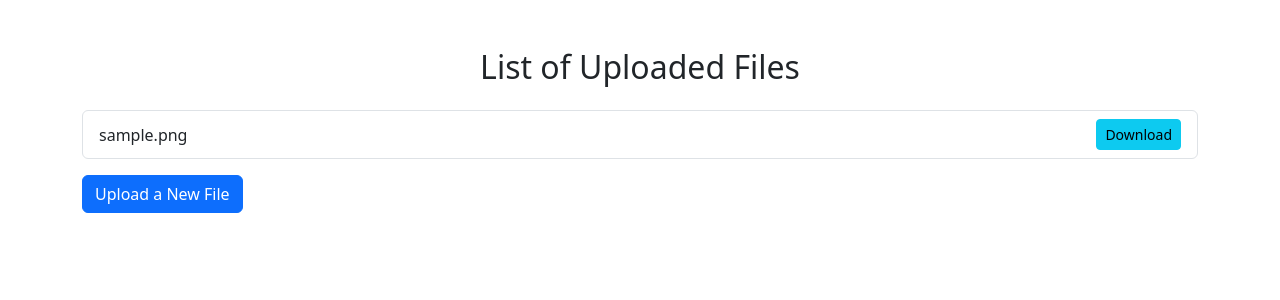
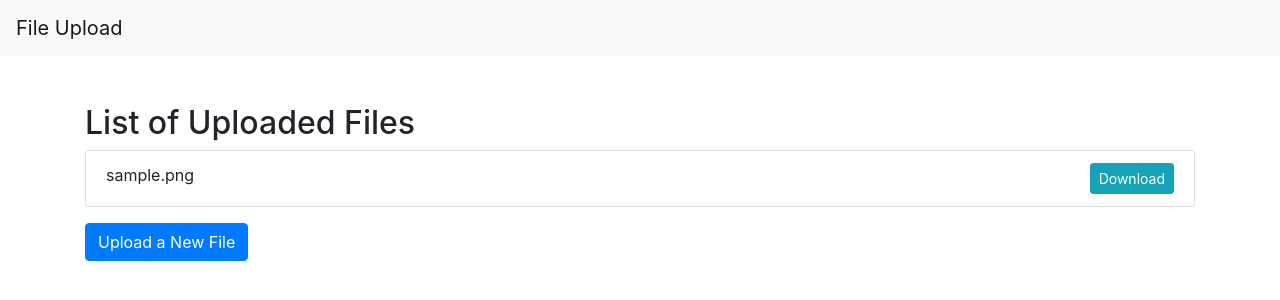
Before and after one commit to jeffordray92/rns-trial, a Django app: page / in a window 1280 px wide. Shown: the top 300 px of the page. Run offline with Django 5.2, Linux system fonts and the light colour scheme; tables that the repository leaves empty hold one stand-in row (values such as "Sample post"); some libraries are stand-ins or nearby versions.

Commit message:
Implemented Django Two-Tiered Template

```diff
--- /dev/null
+++ b/templates/base.html
@@ -0,0 +1,18 @@
+<!DOCTYPE html>
+<html lang="en">
+<head>
+    <meta charset="UTF-8">
+    <meta name="viewport" content="width=device-width, initial-scale=1.0">
+    <title>{% block title %}File Upload App{% endblock %}</title>
+    <link rel="stylesheet" href="https://stackpath.bootstrapcdn.com/bootstrap/4.5.2/css/bootstrap.min.css">
+</head>
+<body>
+    <nav class="navbar navbar-expand-lg navbar-light bg-light">
+        <a class="navbar-brand" href="{% url 'list_uploaded_files' %}">File Upload</a>
+    </nav>
+
+    <div class="container mt-5">
+        {% block content %}{% endblock %}
+    </div>
+</body>
+</html>
--- a/templates/list_files.html
+++ b/templates/list_files.html
@@ -1,27 +1,20 @@
-<!DOCTYPE html>
-<html lang="en">
-<head>
-    <meta charset="UTF-8">
-    <meta name="viewport" content="width=device-width, initial-scale=1.0">
-    <title>List of Uploaded Files</title>
-    <link rel="stylesheet" href="https://cdn.jsdelivr.net/npm/bootstrap@5.3.0-alpha1/dist/css/bootstrap.min.css">
-</head>
-<body>
-    <div class="container mt-5">
-        <h2 class="text-center">List of Uploaded Files</h2>
+{% extends 'base.html' %}
+
+{% block title %}List of Uploaded Files{% endblock %}
+
+{% block content %}
+<h2>List of Uploaded Files</h2>
 {% if files %}
-            <ul class="list-group mt-4">
+    <ul class="list-group">
         {% for file in files %}
-                    <li class="list-group-item d-flex justify-content-between align-items-center">
+            <li class="list-group-item">
                 {{ file }}
-                        <a href="{% url 'decrypt_file' file_name=file %}" class="btn btn-info btn-sm">Download</a>
+                <a href="{% url 'decrypt_file' file_name=file %}" class="btn btn-info btn-sm float-right">Download</a>
             </li>
         {% endfor %}
     </ul>
 {% else %}
-            <div class="alert alert-warning mt-4">No files uploaded yet.</div>
+    <div class="alert alert-warning">No files uploaded yet.</div>
 {% endif %}
 <a href="{% url 'upload_and_encrypt_file' %}" class="btn btn-primary mt-3">Upload a New File</a>
-    </div>
-</body>
-</html>
+{% endblock %}
```
Also changed, not shown: templates/upload_file.html (+8 -16 lines), templates/upload_success.html (+9 -17 lines). Lines whose indentation alone changed are shown as unchanged.
